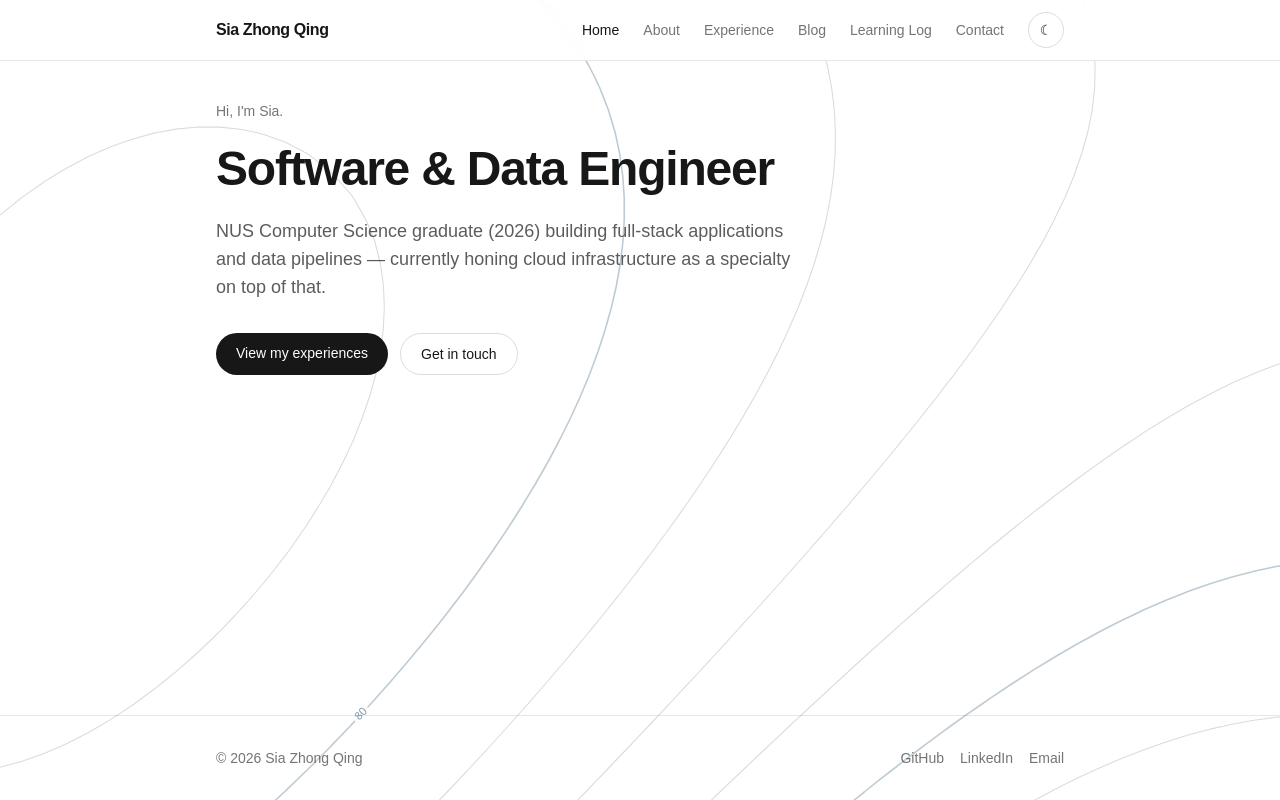
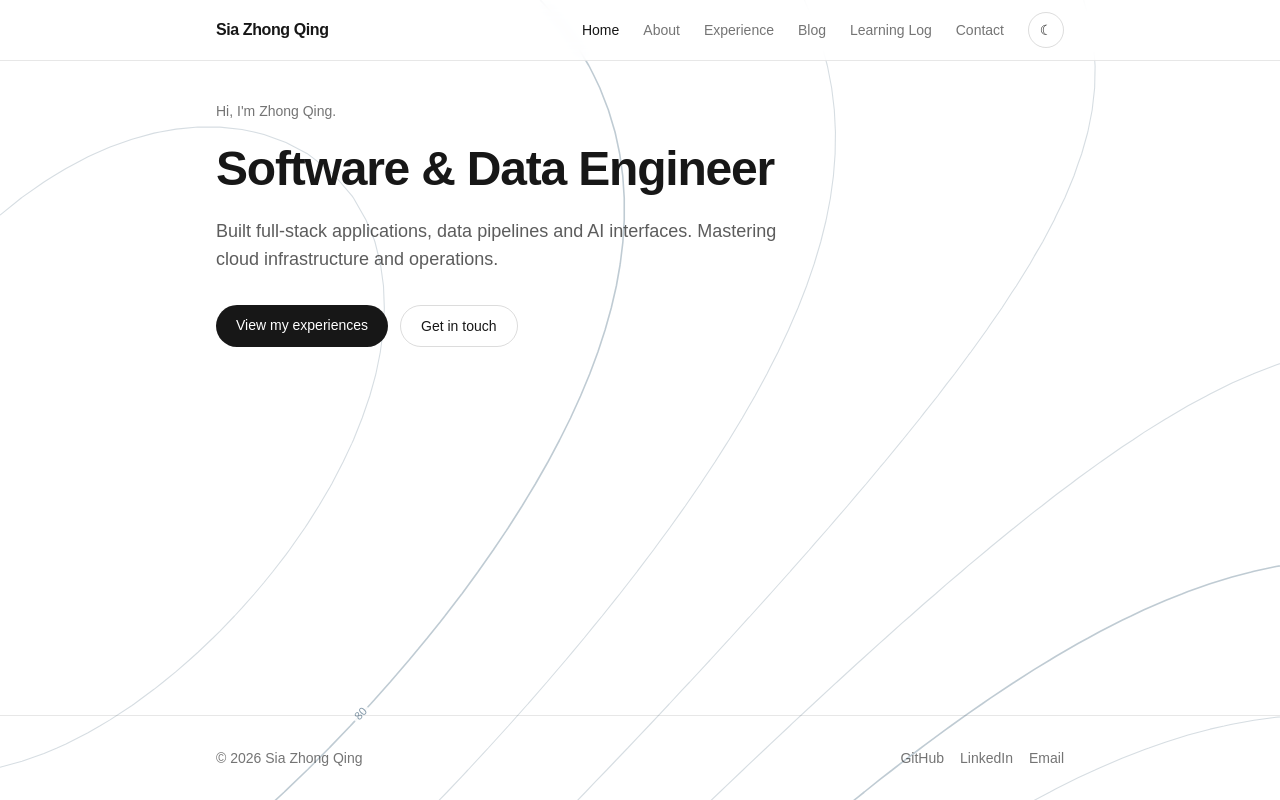
Before and after one commit to starsia/personal-website, a Next.js app: page / in a window 1280 px wide. Built offline with nearby package versions, Linux system fonts and the light colour scheme.

Commit message:
Small tweaks

```diff
--- a/src/app/experience/page.tsx
+++ b/src/app/experience/page.tsx
@@ -12,8 +12,7 @@ export default function ExperiencePage() {
       <h1 className="text-2xl font-semibold tracking-tight">Experience</h1>
       <p className="mt-4 max-w-2xl text-foreground/70">
         Case studies in software and data engineering, plus the cloud
-        infrastructure work I&apos;m currently building depth in as a
-        specialty.
+        infrastructure work I&apos;m currently trying to be better at.
       </p>
 
       <div className="mt-10 flex flex-col gap-8">
--- a/src/app/page.tsx
+++ b/src/app/page.tsx
@@ -7,15 +7,14 @@ export default function Home() {
     <div className="flex flex-col gap-6">
       <TopographicBackdrop />
       <p className="text-sm font-medium text-foreground/60">
-        Hi, I&apos;m {siteConfig.name.split(" ")[0]}.
+        Hi, I&apos;m {siteConfig.firstName}.
       </p>
       <h1 className="text-4xl font-semibold tracking-tight sm:text-5xl">
         {siteConfig.title}
       </h1>
       <p className="max-w-xl text-lg text-foreground/70">
-        NUS Computer Science graduate (2026) building full-stack
-        applications and data pipelines — currently honing cloud
-        infrastructure as a specialty on top of that.
+        Built full-stack applications, data pipelines and AI interfaces.
+        Mastering cloud infrastructure and operations.
       </p>
       <div className="mt-2 flex flex-wrap gap-3">
         <Link
--- a/src/lib/site-config.ts
+++ b/src/lib/site-config.ts
@@ -1,5 +1,7 @@
 export const siteConfig = {
   name: "Sia Zhong Qing",
+  firstName: "Zhong Qing",
+  lastName: "Sia",
   title: "Software & Data Engineer",
   description:
     "Portfolio and blog of Sia Zhong Qing — NUS Computer Science graduate, software and data engineer building cloud infrastructure skills.",
```
